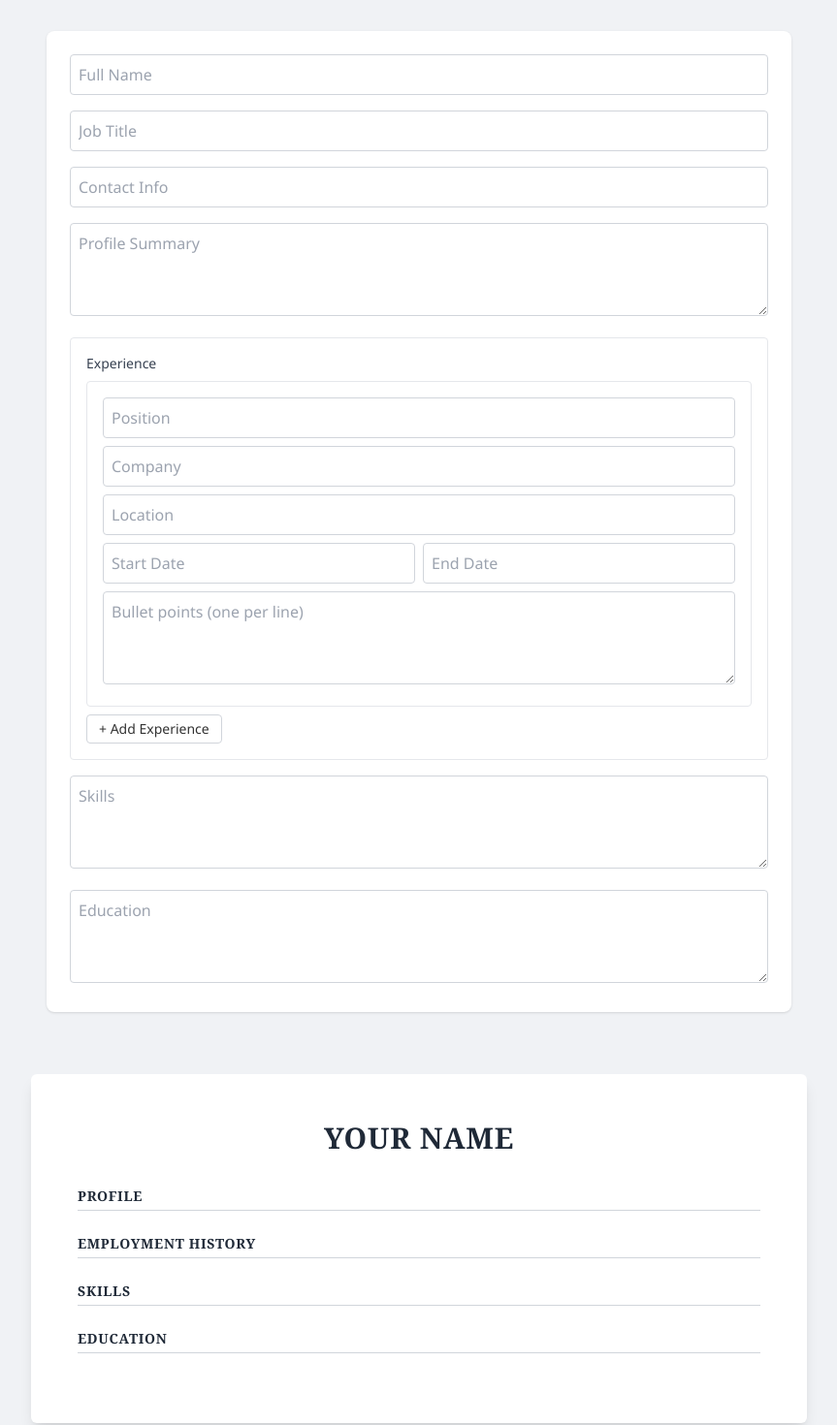
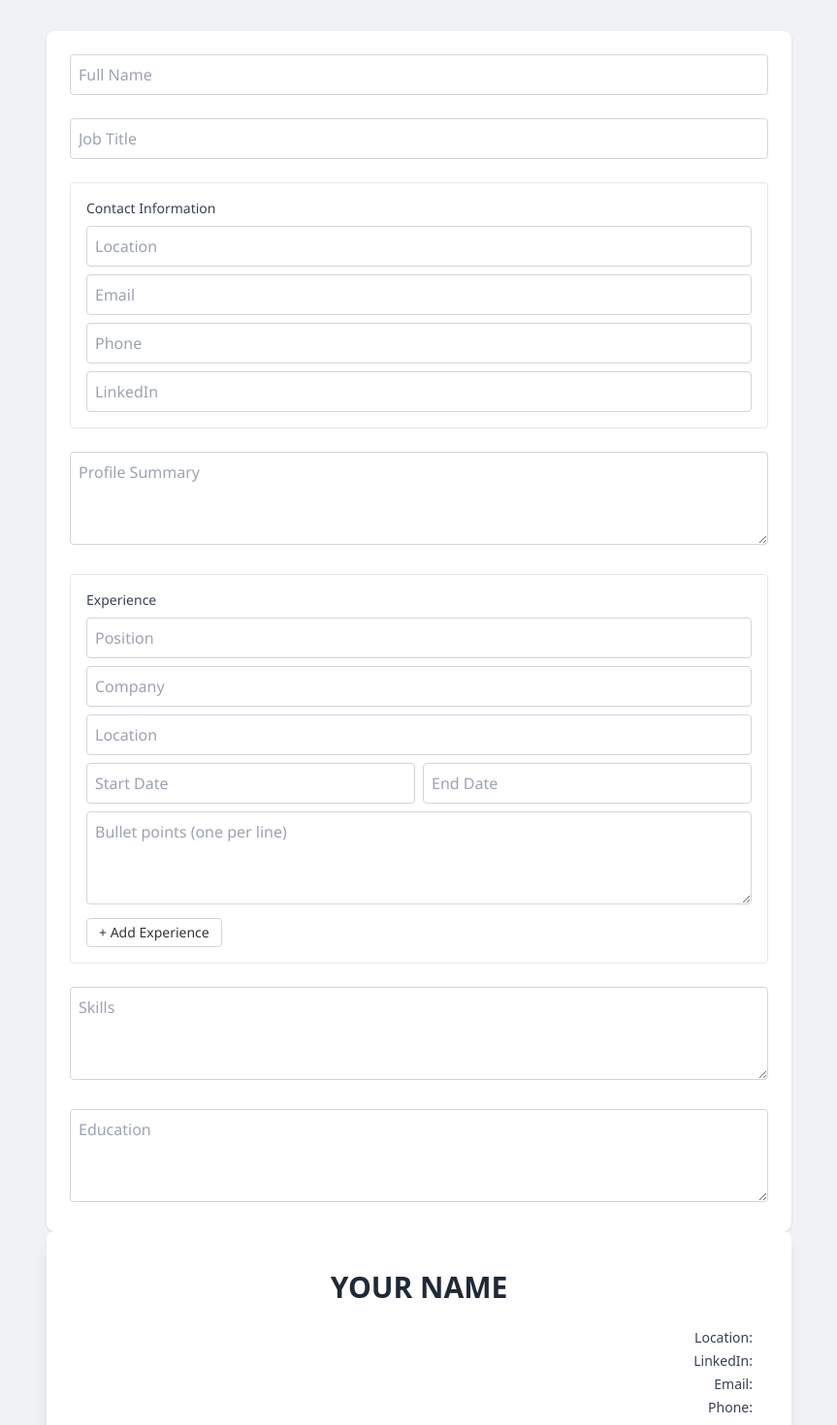
Before and after one commit to 01egP/personal-cv-tool, a React (Vite) app in the folder frontend/: page / in a window 1280 px wide. Shown: the top 1470 px of the page at 97% size, without its empty margins (208-1071 px from the left). Built offline with nearby package versions, Linux system fonts and the light colour scheme.

Commit message:
Update contacts

```diff
--- a/frontend/src/App.tsx
+++ b/frontend/src/App.tsx
@@ -16,7 +16,10 @@ const App = () => {
   const [data, setData] = useState<{
     name: string;
     title: string;
-    contact: string;
+    location: string;
+    email: string;
+    phone: string;
+    linkedin: string;
     about: string;
     experience: ExperienceEntry[];
     skills: string;
@@ -24,7 +27,10 @@ const App = () => {
   }>({
     name: '',
     title: '',
-    contact: '',
+    location: '',
+    email: '',
+    phone: '',
+    linkedin: '',
     about: '',
     experience: [],
     skills: '',
--- a/frontend/src/components/ResumeForm.tsx
+++ b/frontend/src/components/ResumeForm.tsx
@@ -1,4 +1,3 @@
-// Tailwind-styled ResumeForm.tsx with dynamic experience input
 import { useState } from 'react';
 
 interface ExperienceEntry {
@@ -14,7 +13,10 @@ interface ResumeFormProps {
   onChange: (data: {
     name: string;
     title: string;
-    contact: string;
+    location: string;
+    email: string;
+    phone: string;
+    linkedin: string;
     about: string;
     experience: ExperienceEntry[];
     skills: string;
@@ -26,7 +28,10 @@ export default function ResumeForm({ onChange }: ResumeFormProps) {
   const [data, setData] = useState({
     name: '',
     title: '',
-    contact: '',
+    location: '',
+    email: '',
+    phone: '',
+    linkedin: '',
     about: '',
     experience: [
       {
@@ -84,7 +89,7 @@ export default function ResumeForm({ onChange }: ResumeFormProps) {
   const inputClass = 'w-full p-2 border border-gray-300 rounded';
 
   return (
-    <div className="w-full max-w-3xl bg-white p-6 rounded-lg shadow mb-8 space-y-4">
+    <div className="w-full max-w-3xl bg-white p-6 rounded-lg shadow space-y-6">
       <input
         name="name"
         placeholder="Full Name"
@@ -99,13 +104,41 @@ export default function ResumeForm({ onChange }: ResumeFormProps) {
         onChange={handleChange}
         className={inputClass}
       />
-      <input
-        name="contact"
-        placeholder="Contact Info"
-        value={data.contact}
-        onChange={handleChange}
-        className={inputClass}
-      />
+
+      <div className="border p-4 rounded space-y-2">
+        <h3 className="text-sm font-medium text-gray-700">
+          Contact Information
+        </h3>
+        <input
+          name="location"
+          placeholder="Location"
+          value={data.location}
+          onChange={handleChange}
+          className={inputClass}
+        />
+        <input
+          name="email"
+          placeholder="Email"
+          value={data.email}
+          onChange={handleChange}
+          className={inputClass}
+        />
+        <input
+          name="phone"
+          placeholder="Phone"
+          value={data.phone}
+          onChange={handleChange}
+          className={inputClass}
+        />
+        <input
+          name="linkedin"
+          placeholder="LinkedIn"
+          value={data.linkedin}
+          onChange={handleChange}
+          className={inputClass}
+        />
+      </div>
+
       <textarea
         name="about"
         placeholder="Profile Summary"
@@ -116,9 +149,8 @@ export default function ResumeForm({ onChange }: ResumeFormProps) {
 
       <div className="border p-4 rounded space-y-2">
         <h3 className="text-sm font-medium text-gray-700">Experience</h3>
-
         {data.experience.map((entry, i) => (
-          <div key={i} className="border p-4 rounded space-y-2">
+          <div key={i} className="space-y-2">
             <input
               placeholder="Position"
               value={entry.position}
@@ -163,17 +195,16 @@ export default function ResumeForm({ onChange }: ResumeFormProps) {
             </div>
             <textarea
               placeholder="Bullet points (one per line)"
-              value={entry.bullets.join('\\n')}
+              value={entry.bullets.join('\n')}
               onChange={(e) =>
                 handleExperienceChange(i, {
-                  bullets: e.target.value.split('\\n'),
+                  bullets: e.target.value.split('\n'),
                 })
               }
               className={inputClass + ' h-24'}
             />
           </div>
         ))}
-
         <button
           onClick={addExperience}
           type="button"
--- a/frontend/src/components/ResumePreview.tsx
+++ b/frontend/src/components/ResumePreview.tsx
@@ -12,7 +12,10 @@ interface ExperienceEntry {
 interface ResumeData {
   name: string;
   title: string;
-  contact: string;
+  location: string;
+  email: string;
+  phone: string;
+  linkedin: string;
   about: string;
   experience: ExperienceEntry[];
   skills: string;
@@ -27,17 +30,28 @@ const ResumePreview = forwardRef<HTMLDivElement, ResumePreviewProps>(
   ({ data }, ref) => (
     <div
       ref={ref}
-      className="bg-white w-full max-w-[800px] p-12 shadow-lg rounded-md mt-8 text-gray-800 font-serif"
+      className="bg-white w-full max-w-3xl p-10 shadow-lg rounded-lg text-gray-800 font-sans"
     >
-      {/* Header */}
-      <div className="text-center mb-8">
-        <h1 className="text-3xl font-bold tracking-wide uppercase">
+      <div className="text-center mb-6">
+        <h1 className="text-3xl font-bold uppercase">
           {data.name || 'Your Name'}
         </h1>
-        {data.title && <p className="text-base mt-1">{data.title}</p>}
-        {data.contact && (
-          <p className="text-sm text-gray-600 mt-1">{data.contact}</p>
-        )}
+        {data.title && <p className="text-base text-gray-700">{data.title}</p>}
+      </div>
+
+      <div className="text-right mb-6 space-y-1 text-sm text-gray-700">
+        <div>
+          <span className="font-medium">Location:</span> {data.location}
+        </div>
+        <div>
+          <span className="font-medium">LinkedIn:</span> {data.linkedin}
+        </div>
+        <div>
+          <span className="font-medium">Email:</span> {data.email}
+        </div>
+        <div>
+          <span className="font-medium">Phone:</span> {data.phone}
+        </div>
       </div>
 
       <Section title="Profile">
@@ -66,11 +80,15 @@ const ResumePreview = forwardRef<HTMLDivElement, ResumePreviewProps>(
       </Section>
 
       <Section title="Skills">
-        <p className="text-sm leading-relaxed">{data.skills}</p>
+        <p className="text-sm leading-relaxed whitespace-pre-line">
+          {data.skills}
+        </p>
       </Section>
 
       <Section title="Education">
-        <p className="text-sm leading-relaxed">{data.education}</p>
+        <p className="text-sm leading-relaxed whitespace-pre-line">
+          {data.education}
+        </p>
       </Section>
     </div>
   )
@@ -79,7 +97,6 @@ const ResumePreview = forwardRef<HTMLDivElement, ResumePreviewProps>(
 ResumePreview.displayName = 'ResumePreview';
 export default ResumePreview;
 
-// 🔷 Универсальный компонент секции
 function Section({
   title,
   children,
@@ -89,7 +106,7 @@ function Section({
 }) {
   return (
     <div className="mb-6">
-      <h2 className="text-sm font-semibold uppercase tracking-wider border-b border-gray-300 pb-1 mb-2">
+      <h2 className="text-sm font-semibold uppercase tracking-wide text-gray-700 border-b border-gray-300 pb-1 mb-2">
         {title}
       </h2>
       {children}
```
